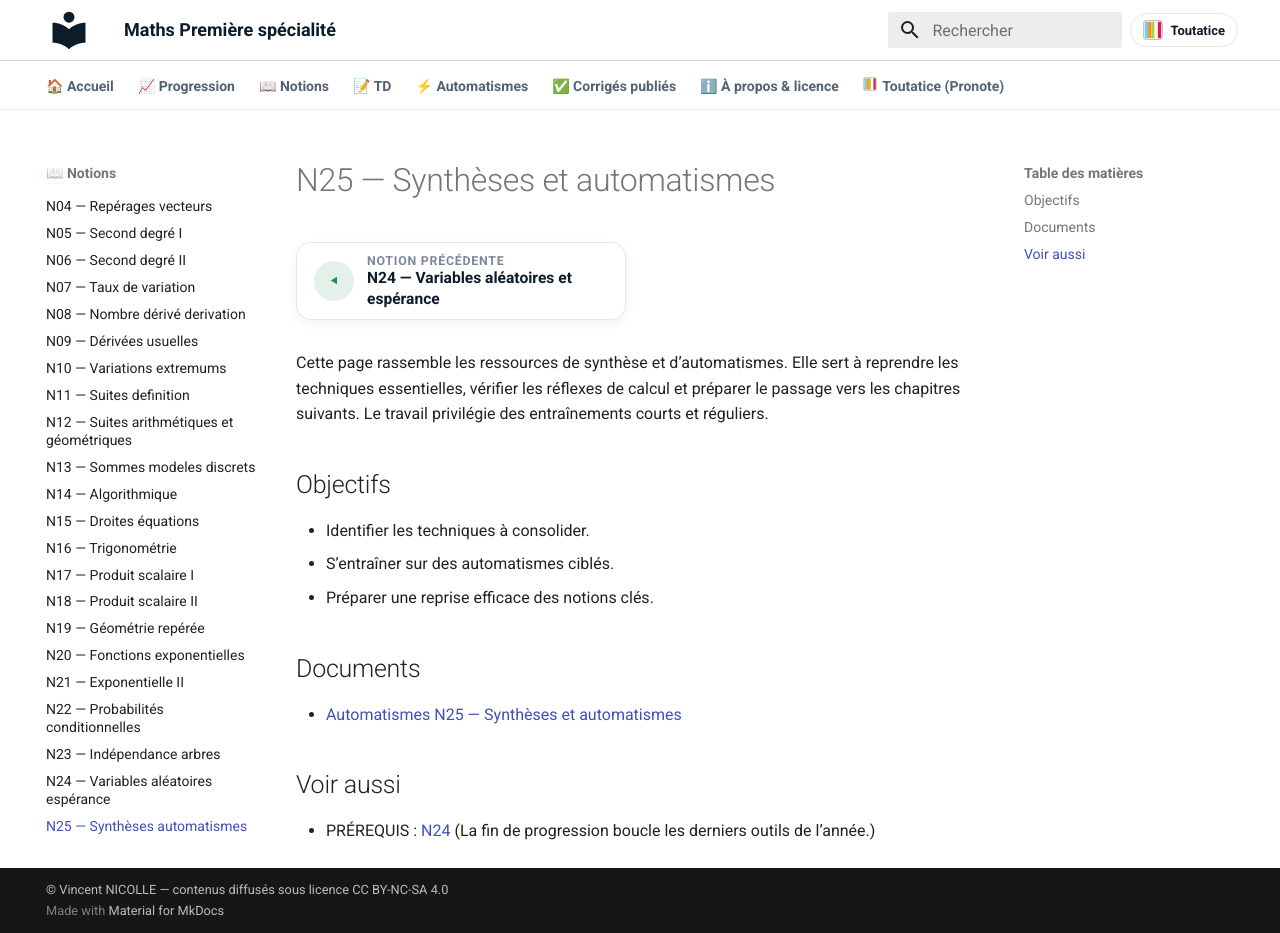
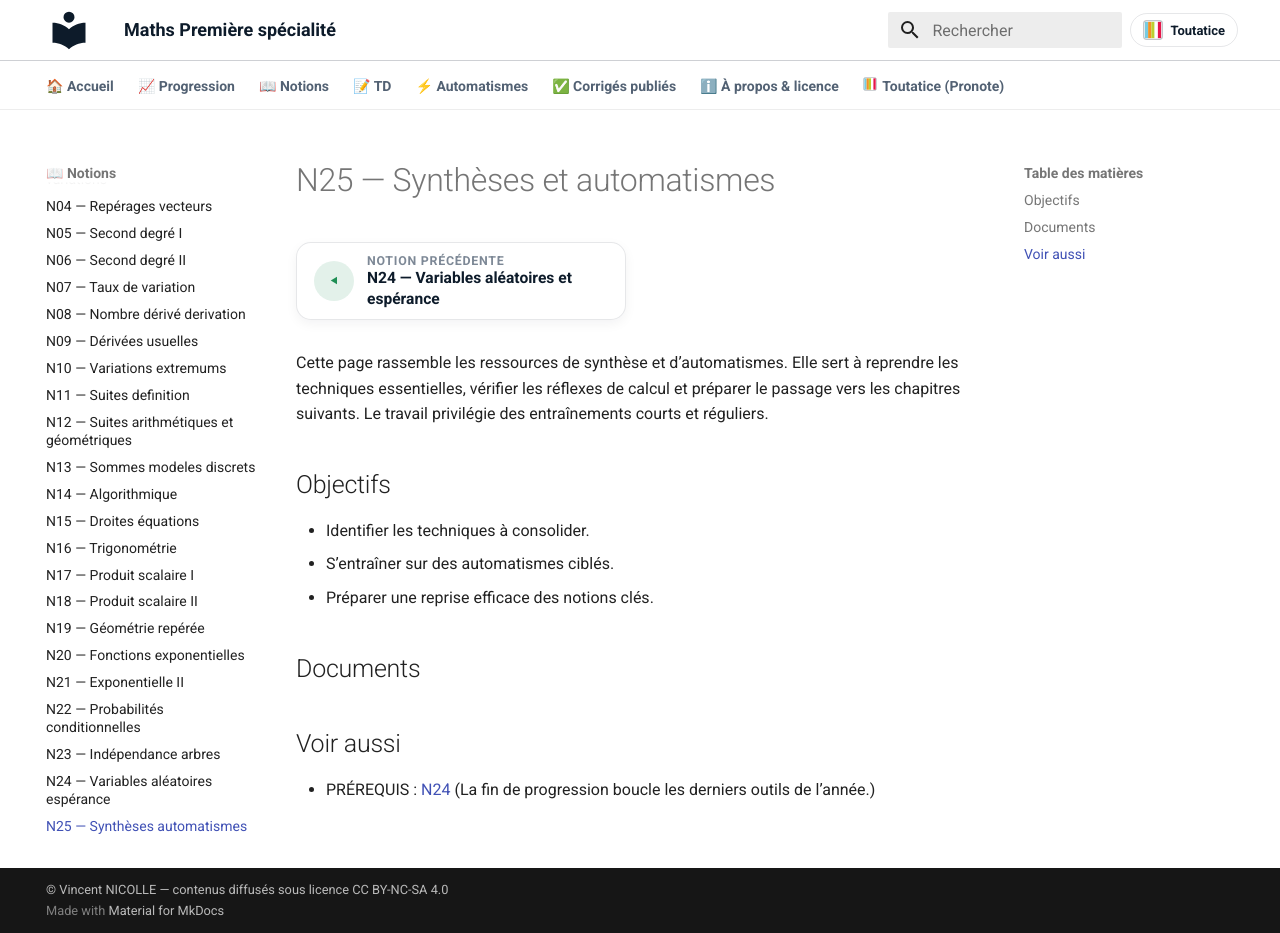
Before and after one commit to vnicolle56610/maths-premiere-specialite, an MkDocs documentation site: the page built from docs/notions/N25-syntheses-automatismes.md, in a window 1280 px wide and 933 px high. Built offline with MkDocs 1.6.1 and Material for MkDocs 9.7.7, drawn with Linux system fonts in a browser that asks for light colours.

Commit message:
Publication automatique : 4 fichier(s) copié(s), 2 page(s) mise(s) à jour
Fichiers copiés :
  - docs/automatismes/AUTOMATISMES_N02_CALCUL_ALGEBRIQUE_EQUATIONS.pdf
  - docs/cours/COURS_N02_CALCUL_ALGEBRIQUE_EQUATIONS.pdf
  - docs/cours/COURS_N04_REPERAGES_VECTEURS.pdf
  - docs/cours/COURS_N05_SECOND_DEGRE_I.pdf

Pages mises à jour :
  - docs/automatismes/index.md
  - docs/notions/N25-syntheses-automatismes.md

Autres fichiers :
  - publication_manifest.json

Généré par le protocole de publication (publier_ressources_site.py / publier_ressources_gui.py).

```diff
--- a/docs/notions/N25-syntheses-automatismes.md
+++ b/docs/notions/N25-syntheses-automatismes.md
@@ -22,7 +22,7 @@ Cette page rassemble les ressources de synthèse et d’automatismes. Elle sert
 ## Documents
 
 <!-- AUTO-DOCS:START -->
-- [Automatismes N25 — Synthèses et automatismes](../automatismes/AUTOMATISMES_N25_SYNTHESES_AUTOMATISMES.pdf)
+
 <!-- AUTO-DOCS:END -->
 
 ## Voir aussi
--- a/publication_manifest.json
+++ b/publication_manifest.json
@@ -270,11 +270,6 @@
       "automatismes": [
         "AUTOMATISMES_N24_VARIABLES_ALEATOIRES_ESPERANCE.pdf"
       ]
-    },
-    "N25": {
-      "automatismes": [
-        "AUTOMATISMES_N25_SYNTHESES_AUTOMATISMES.pdf"
-      ]
     }
   }
 }
```
Also changed, not shown: docs/automatismes/index.md (+1 -1 lines), 4 other files.
